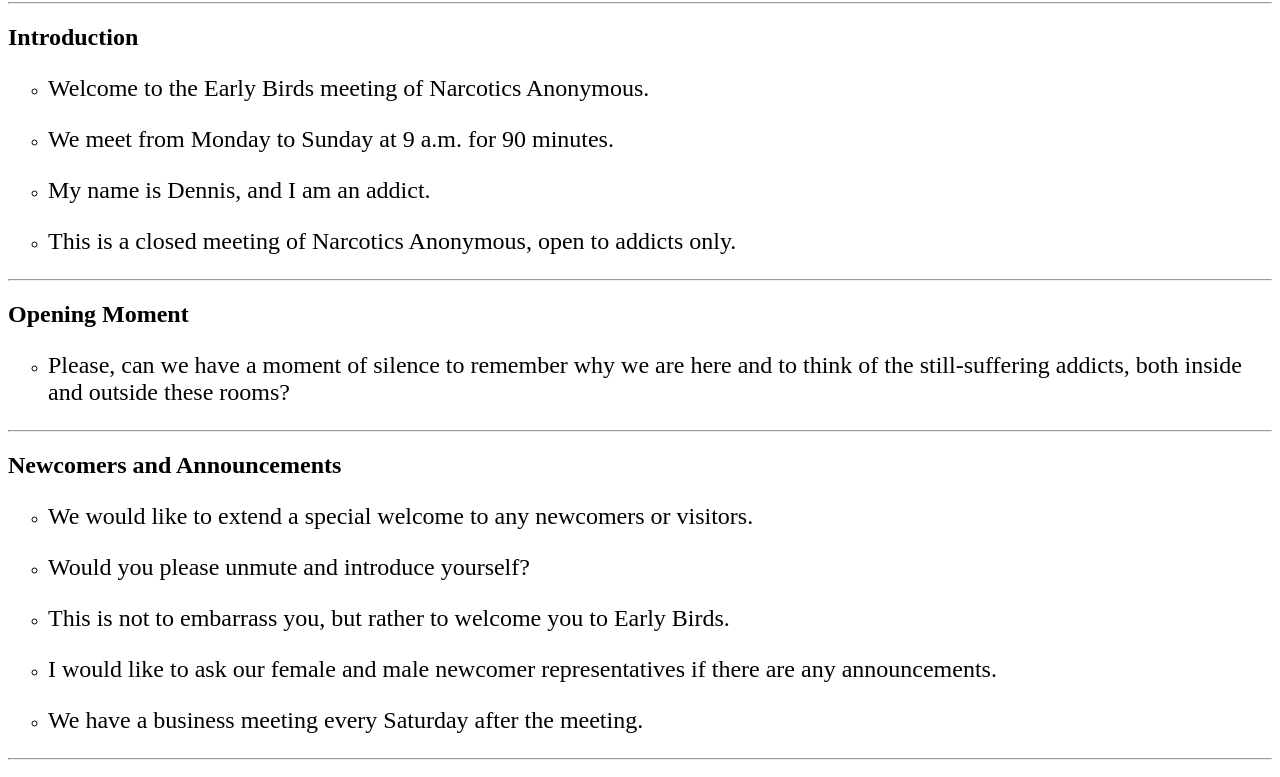
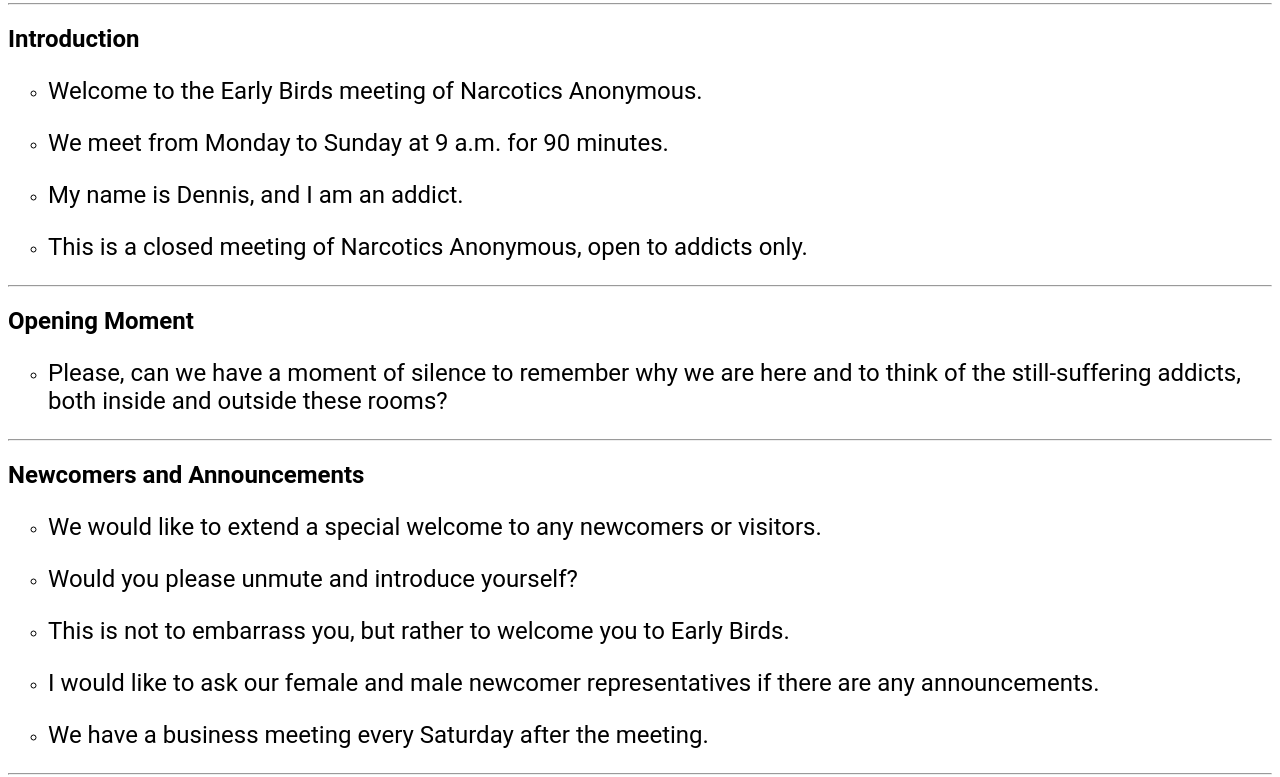
Before and after one commit to r3b00t76/preamble, a plain HTML site: page index.html in a window 1280 px wide. Shown: the part 57-834 px from the top of the page. Drawn offline with Linux system fonts and the light colour scheme.

Commit message:
Update index.html
Adding locally stored font

```diff
--- a/index.html
+++ b/index.html
@@ -37,8 +37,13 @@
         });
     </script>
     <style>
+        @font-face {
+            font-family: 'OpenDyslexic';
+            src: url('OpenDyslexic-Regular.otf') format('opentype');
+        }
+
         body {
-
+             font-family: 'Roboto', 'OpenDyslexic', sans-serif;
             max-width: 100%;
             word-wrap: break-word;
         }
@@ -67,7 +72,6 @@
             h1,
             h2,
             p {
-                font-family: 'OpenDyslexic', sans-serif;
                 font-size: 200%;
             }
         }
```
